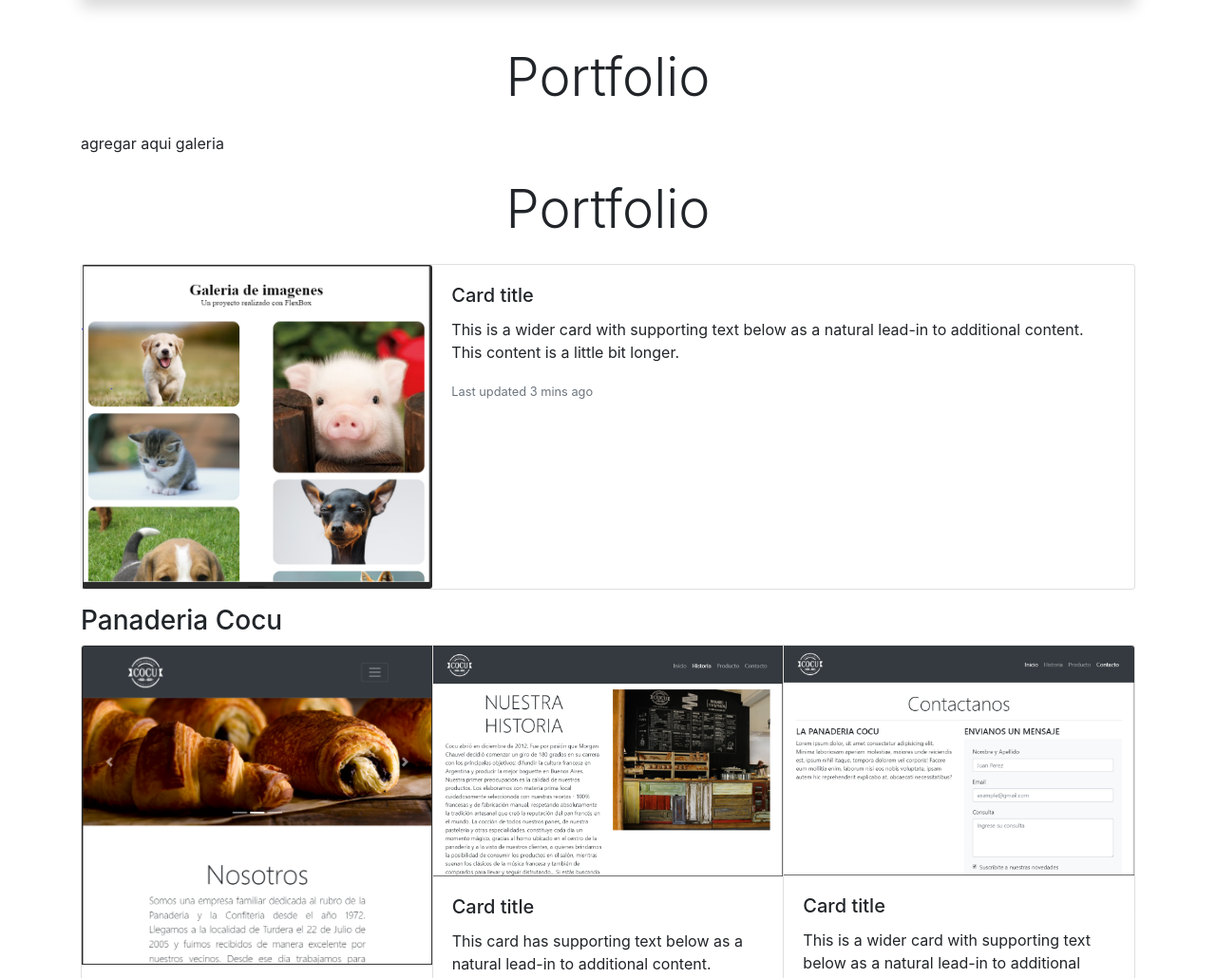
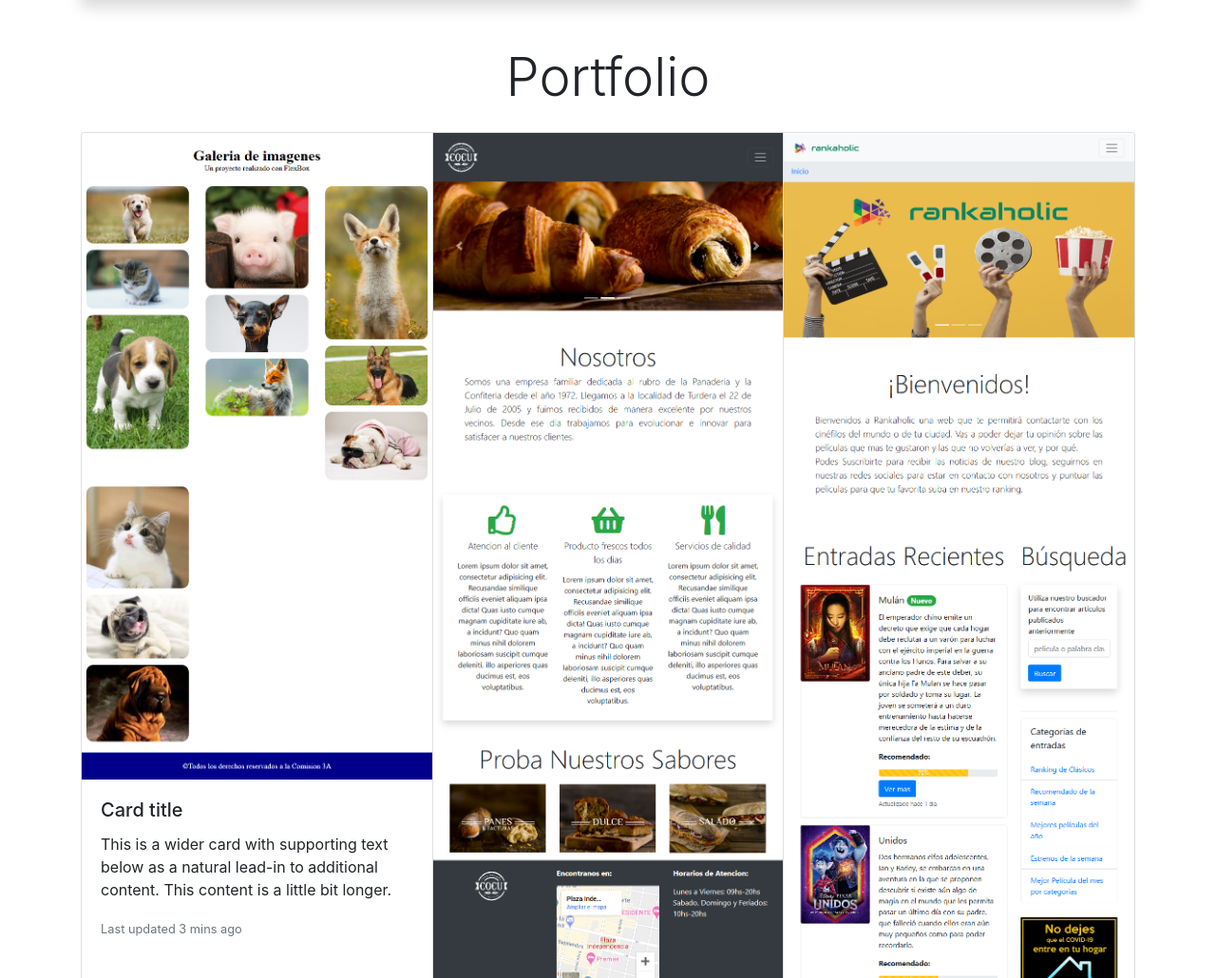
Before and after one commit to aguirre739/aguirre739.github.io, a plain HTML site: page index.html in a window 1280 px wide. Shown: the part 3360-4390 px from the top of the page at 95% size. Drawn offline with nearby package versions, Linux system fonts and the light colour scheme.

Commit message:
se agregaron las imagenes de la galeria

```diff
--- a/index.html
+++ b/index.html
@@ -304,31 +304,9 @@
 
         <h2 class="display-4 text-center my-4" id="portfolio">Portfolio</h2>
         <article>
-            <p>agregar aqui galeria</p>
-        </article>
-
-        <h2 class="display-4 text-center my-4" id="portfolio">Portfolio</h2>
-        <div class="container">
-            <div class="row">
-                <div class="card mb-3">
-                    <div class="row no-gutters">
-                        <div class="col-md-4">
-                            <img src="img/galeria/galeriaFlex.PNG" class="card-img w-100" alt="...">
-                        </div>
-                        <div class="col-md-8">
-                            <div class="card-body">
-                                <h5 class="card-title">Card title</h5>
-                                <p class="card-text">This is a wider card with supporting text below as a natural
-                                    lead-in to additional content. This content is a little bit longer.</p>
-                                <p class="card-text"><small class="text-muted">Last updated 3 mins ago</small></p>
-                            </div>
-                        </div>
-                    </div>
-                </div>
-                <h3>Panaderia Cocu</h3>
             <div class="card-group mb-3">
                 <div class="card">
-                        <img src="img/galeria/inicioPanaderia.PNG" class="card-img-top" alt="...">
+                    <img src="img/galeria/Galeria de Imagenes.png" class="card-img-top" alt="...">
                     <div class="card-body">
                         <h5 class="card-title">Card title</h5>
                         <p class="card-text">This is a wider card with supporting text below as a natural lead-in to
@@ -337,7 +315,7 @@
                     </div>
                 </div>
                 <div class="card">
-                        <img src="img/galeria/historiaPanaderia.PNG" class="card-img-top" alt="...">
+                    <img src="img/galeria/Panaderia Cocu.png" class="card-img-top" alt="...">
                     <div class="card-body">
                         <h5 class="card-title">Card title</h5>
                         <p class="card-text">This card has supporting text below as a natural lead-in to additional
@@ -346,7 +324,7 @@
                     </div>
                 </div>
                 <div class="card">
-                        <img src="img/galeria/contactoPanaderia.PNG" class="card-img-top" alt="...">
+                    <img src="img/galeria/Rankaholic.png" class="card-img-top" alt="...">
                     <div class="card-body">
                         <h5 class="card-title">Card title</h5>
                         <p class="card-text">This is a wider card with supporting text below as a natural lead-in to
@@ -356,8 +334,8 @@
                     </div>
                 </div>
             </div>
-            </div>
-        </div>
+        </article>
+
         <h2 class="display-4 text-center my-4" id="contacto">Contacto</h2>
         <div class="row pb-4">
             <div class="col-sm-12 col-md-6">
```
Also changed, not shown: img/galeria/Galeria de Imagenes.png (added), img/galeria/Galeria de Imagenes2.png (added), img/galeria/Panaderia Cocu.png (added), img/galeria/Rankaholic.png (added). Lines whose indentation alone changed are shown as unchanged.
